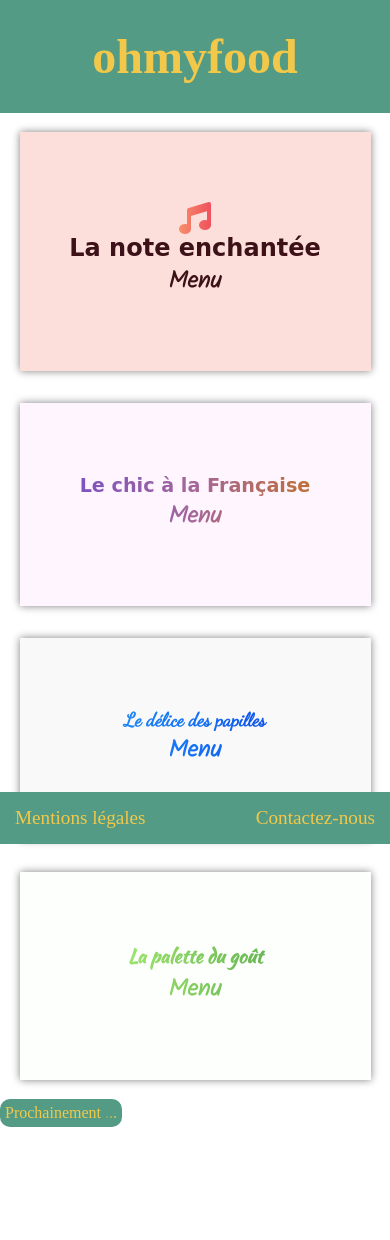
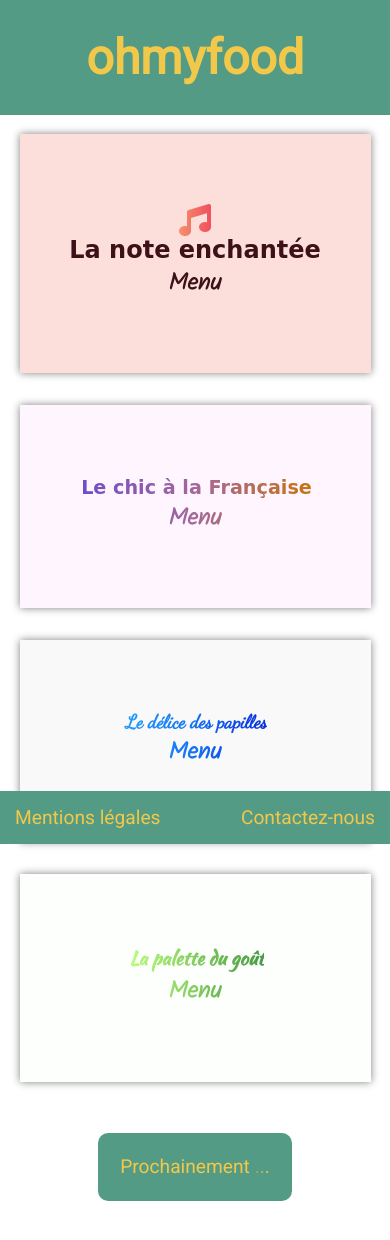
Before and after one commit to Flo654/DW-projet3, a website: page index.html in a window 390 px wide. Before the commit the page ends 1217 px from the top, so only its background shows below. Drawn offline with Linux system fonts and the light colour scheme; a web font is replaced by a local one.

Commit message:
css: correction du bug bouton ajout de police pour le layout creation de la page mention légales

```diff
--- a/index.html
+++ b/index.html
@@ -8,6 +8,7 @@
      <link href="https://fonts.googleapis.com/css2?family=Croissant+One&display=swap" rel="stylesheet"/>
      <link href="https://fonts.googleapis.com/css2?family=Dancing+Script&display=swap" rel="stylesheet"/>
      <link href="https://fonts.googleapis.com/css2?family=Kaushan+Script&display=swap" rel="stylesheet"/>
+     <link href="https://fonts.googleapis.com/css2?family=Roboto&display=swap" rel="stylesheet">
     <meta name="viewport" content="width=device-width, initial-scale=1.0">
     <title>restaurant HoMyFood</title>
     <link rel="stylesheet" href="./style/mobile_first.css">
@@ -62,7 +63,7 @@
     <footer id="main_footer">
 
         <div class="mentions_legales ">
-            <a href="./mentions_legales.html"><p>Mentions légales</p></a>
+            <a href="./mentions_legales.html" target="_blank"><p>Mentions légales</p></a>
         </div>
 
         <div class="contactez_nous">
@@ -71,25 +72,5 @@
 
     </footer>
 
-
-
-
-
-
-
-
-
-
-
-
-
-
-
-
-
-
-
-
-
 </body>
 </html>
--- a/sass/components/button.scss
+++ b/sass/components/button.scss
@@ -1,20 +1,17 @@
 .container_next {
-    @include template-color;
-<<<<<<< HEAD
-    display: block;
-    border: none;
-    text-align: center;
-    width: fit-content;
-    margin-bottom: 90px;
-    padding: 5px;
-=======
-    border:none;
-    display:block;
-    width: fit-content;
-    padding: 0.8rem;
-    font-size: 1.2rem;
->>>>>>> b77e82c49646b021196c78beabc399b7d22d2d3c
-    border-radius: 10px;
+   display: block;
+   text-align: center;
+   @include template_color;
+   width: fit-content;
+   margin: 2rem auto 4rem;
+   padding: 1.4rem;
+   border-radius: 10px;
+
+   p{
+       font-size: 1.2rem;
+       font-family: 'Roboto', sans-serif;
+   }
+}
 
 //button animation
 
@@ -46,4 +43,3 @@
             opacity: .2;
         }
     }
-}
--- a/sass/layout/_footer.scss
+++ b/sass/layout/_footer.scss
@@ -3,12 +3,13 @@
     display:flex;
     justify-content: space-between;
     padding: 15px;
-    position: fixed;
+    position: sticky;
     bottom: 0;
     left: 0;
     width: 100%;
     p{
         color: $template_text_color;
         font-size: 1.2rem;
+        font-family: 'Roboto', sans-serif;
     }
 }
--- a/sass/layout/_header.scss
+++ b/sass/layout/_header.scss
@@ -3,5 +3,6 @@
     padding: 1.8rem;
     h1{
         font-size: 3rem;
+        font-family: 'Roboto', sans-serif;
     }
 }
--- a/sass/mobile_first.scss
+++ b/sass/mobile_first.scss
@@ -1,11 +1,12 @@
 @import 'base/base';
 @import 'utils/variables';
 @import 'utils/mixins';
+@import 'components/button';
 @import 'layout/global-menus-setting';
 @import 'layout/header';
 @import 'pages/index';
 @import 'pages/la_note_enchantee';
 @import 'pages/la_palette_du_gout';
+@import 'pages/mentions_legales';
 @import 'utils/helpers';
 @import 'layout/footer';
-@import 'components/button';
--- a/sass/pages/_index.scss
+++ b/sass/pages/_index.scss
@@ -25,6 +25,7 @@ $menus:
             @include gradient(left, $list);
             font-family: $font_h1;
             font-size: 1.2rem;
+            padding-left: 3px;
         }
 
         h2{
--- /dev/null
+++ b/sass/pages/_mentions_legales.scss
@@ -0,0 +1,6 @@
+.mentions{
+    text-align: center;
+    height: 100vh;
+    margin-top: 4rem;
+
+}
--- a/sass/utils/_helpers.scss
+++ b/sass/utils/_helpers.scss
@@ -1,12 +1,13 @@
 /* scale and fade out menu effect*/
 .scale a{
-    display: block;
+
+    display: inline-block;
     opacity: 1;
     }
 
     .scale a:hover{
         opacity: 0.3;
-        transform: scale(1.3);
+        transform: scale(1.2);
         transition: all 0.7s ease;
     }
 
--- a/sass/utils/_mixins.scss
+++ b/sass/utils/_mixins.scss
@@ -97,7 +97,7 @@
   text-align: center;
   margin: 5px;
   padding: 2px;
-  margin-bottom: 4rem;
+  margin-bottom: 2rem;
 
     h2 {
      font-family: $font_family_h2;
```
Also changed, not shown: mentions_legales.html (+30 -0 lines), menu_la_note_enchantee.html (+7 -6 lines), menu_la_palette_du_gout.html (+6 -5 lines), menu_le_chic_a_la_francaise.html (+5 -5 lines), menu_le_delice_des_papilles.html (+5 -4 lines), style/mobile_first.css, 2 other files.
